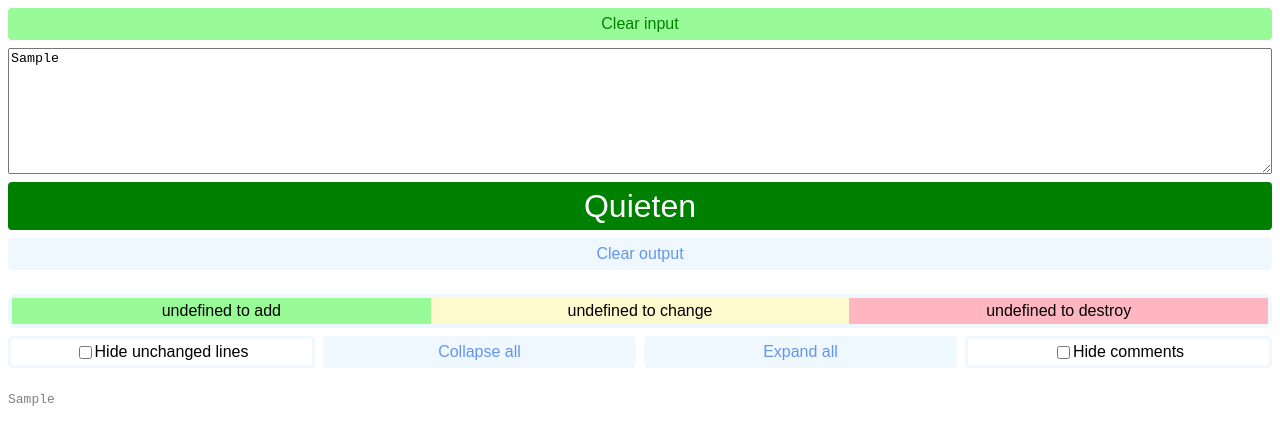
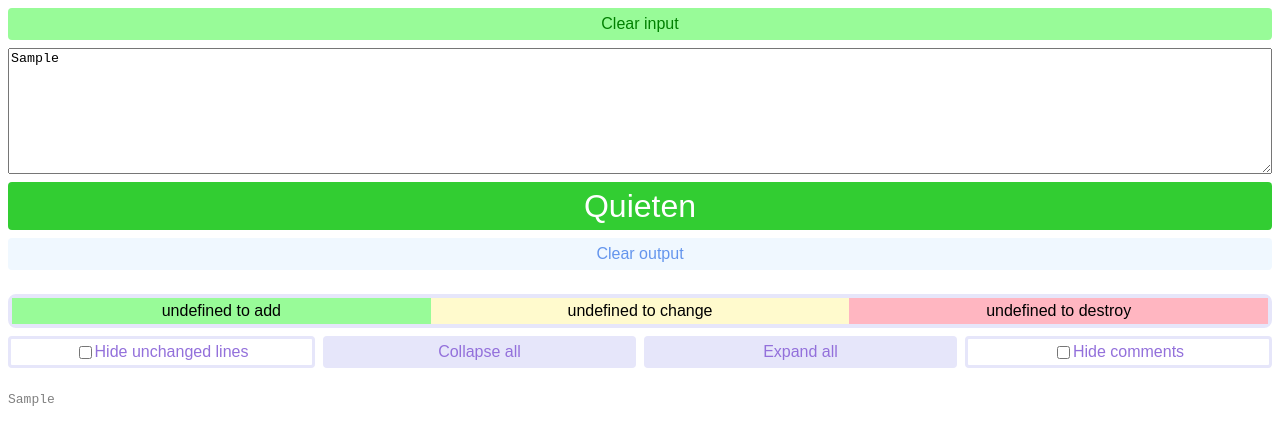
Before and after one commit to orochi-kazu/tf-quiet, a website: page src/index.html in a window 1280 px wide. Both pictures are taken after typing "Sample" into the empty fields and a click on the button "Quieten". Drawn offline with Linux system fonts and the light colour scheme.

Commit message:
Clean up styles

```diff
--- a/src/index.html
+++ b/src/index.html
@@ -22,8 +22,8 @@
         <input id="hide-unchanged" type="checkbox" onChange="javascript:hideUnchanged(event)"/>
         <label for="hide-unchanged">Hide unchanged lines</label>
       </span>
-      <button onClick="javascript:collapseAll(event)" class="secondary alt">Collapse all</button>
-      <button onClick="javascript:expandAll(event)" class="secondary alt">Expand all</button>
+      <button onClick="javascript:collapseAll(event)" class="tertiary">Collapse all</button>
+      <button onClick="javascript:expandAll(event)" class="tertiary">Expand all</button>
       <span>
         <input id="hide-comments" type="checkbox" onChange="javascript:hideComments(event)"/>
         <label for="hide-comments">Hide comments</label>
--- a/src/style.css
+++ b/src/style.css
@@ -1,3 +1,7 @@
+*:focus {
+  outline-color: blueviolet;
+}
+
 span {
   font-family: sans-serif;
 }
@@ -27,13 +31,27 @@ button.primary {
   font-size: 2rem;
   height: 3rem;
 }
+button.primary:focus {
+  background-color: limegreen;
+  outline-color: green;
+}
 button.secondary {
   color: green;
   background-color: palegreen;
 }
+button.secondary:focus {
+  outline-color: limegreen;
+}
 button.secondary.alt {
   color: cornflowerblue;
   background-color: aliceblue;
+}
+button.secondary.alt:focus {
+  outline-color: cornflowerblue;
+}
+button.tertiary {
+  color: mediumpurple;
+  background-color: lavender;
 }
 
 #controls {
@@ -50,14 +68,15 @@ button.secondary.alt {
   margin-bottom: 1.5rem;
 }
 #controls > span {
-  border: 0.2rem solid aliceblue;
+  border: 0.2rem solid lavender;
   border-radius: 0.25rem;
+  color: mediumpurple;
 }
 
 #summary {
   display: flex;
   flex-direction: row;
-  border: 0.3rem solid aliceblue;
+  border: 0.3rem solid lavender;
   border-radius: 0.5rem;
 }
 #summary > * {
```
